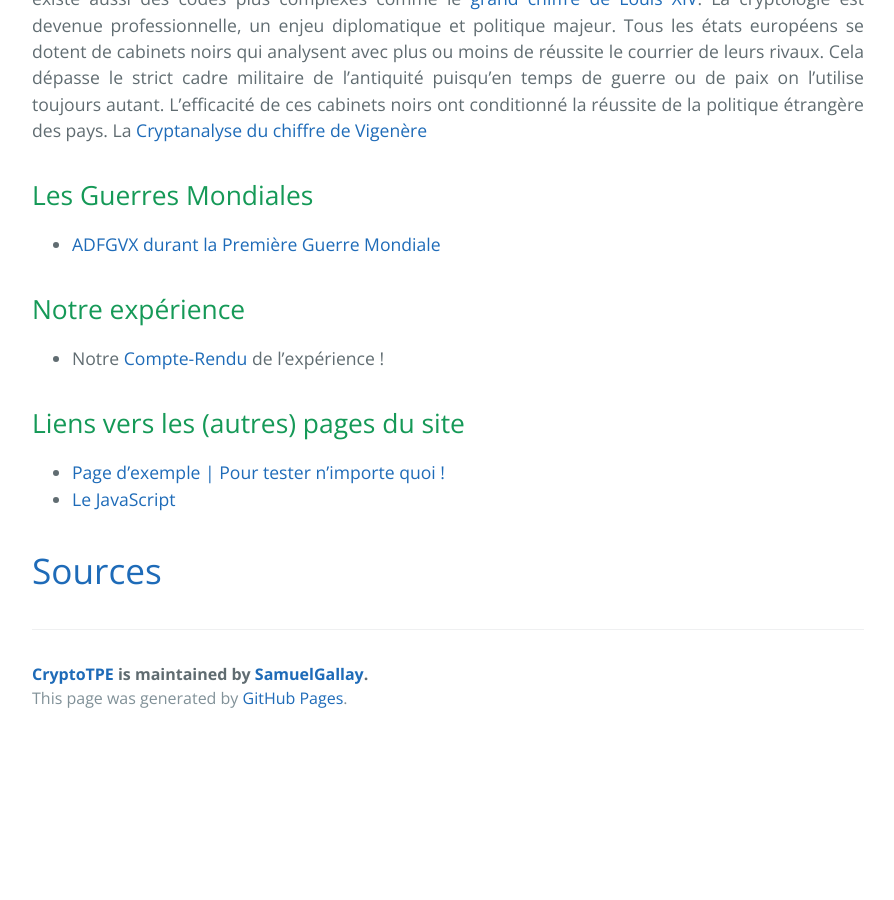
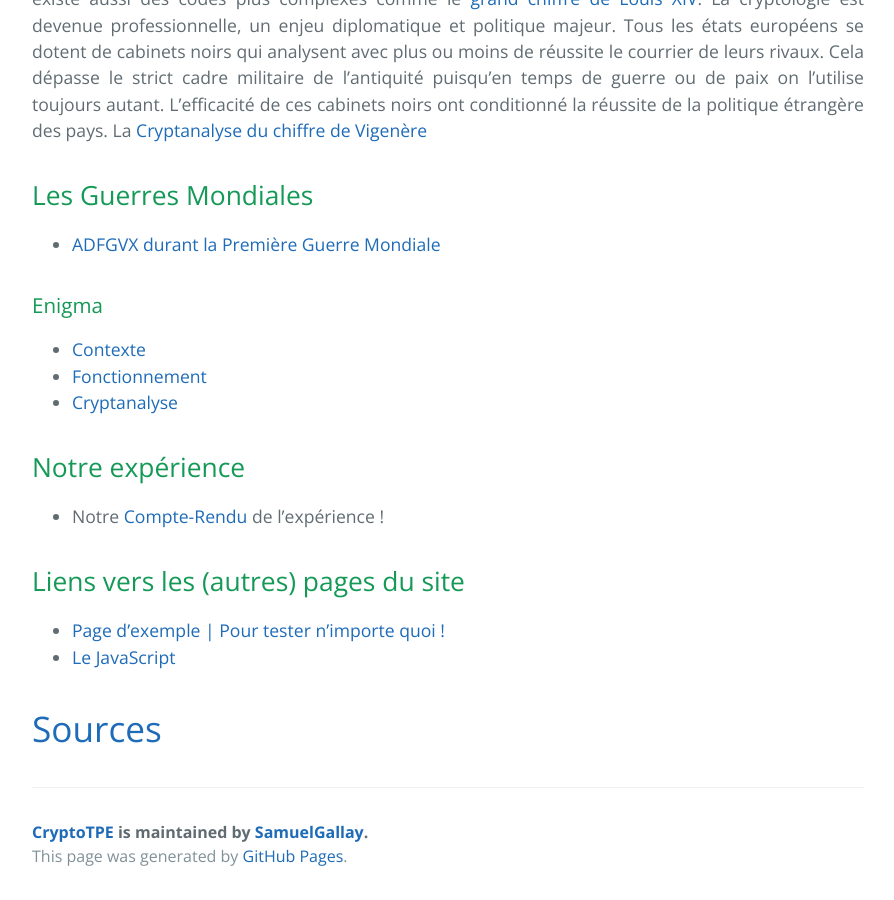
Before and after one commit to SamuelGallay/CryptoTPE, a Jekyll site: the page built from index.md, in a window 1280 px wide and 900 px high, scrolled down 1275 px. Shown: the whole window, without its empty margins (192-1086 px from the left). Built offline with Jekyll 4.4.1, drawn with Linux system fonts in a browser that asks for light colours; our own code applies the rules of GitHub Pages for plain Markdown files; the repository's description, which GitHub fills in, is left out; before the commit the page ends 2017 px from its top, so only the background shows below that.

Commit message:
Sommaire Enigma

```diff
--- a/index.md
+++ b/index.md
@@ -23,6 +23,11 @@ Avec les travaux des savants arabes, la cryptographie par substitution monoalpha
 ## Les Guerres Mondiales
 * [ADFGVX durant la Première Guerre Mondiale](adfgvx)
 
+### Enigma
+* [Contexte](enigma-contexte)
+* [Fonctionnement](enigma-fonctionnement)
+* [Cryptanalyse](enigma-cryptanalyse)
+
 ## Notre expérience
 * Notre [Compte-Rendu](experience) de l'expérience !
 
```
